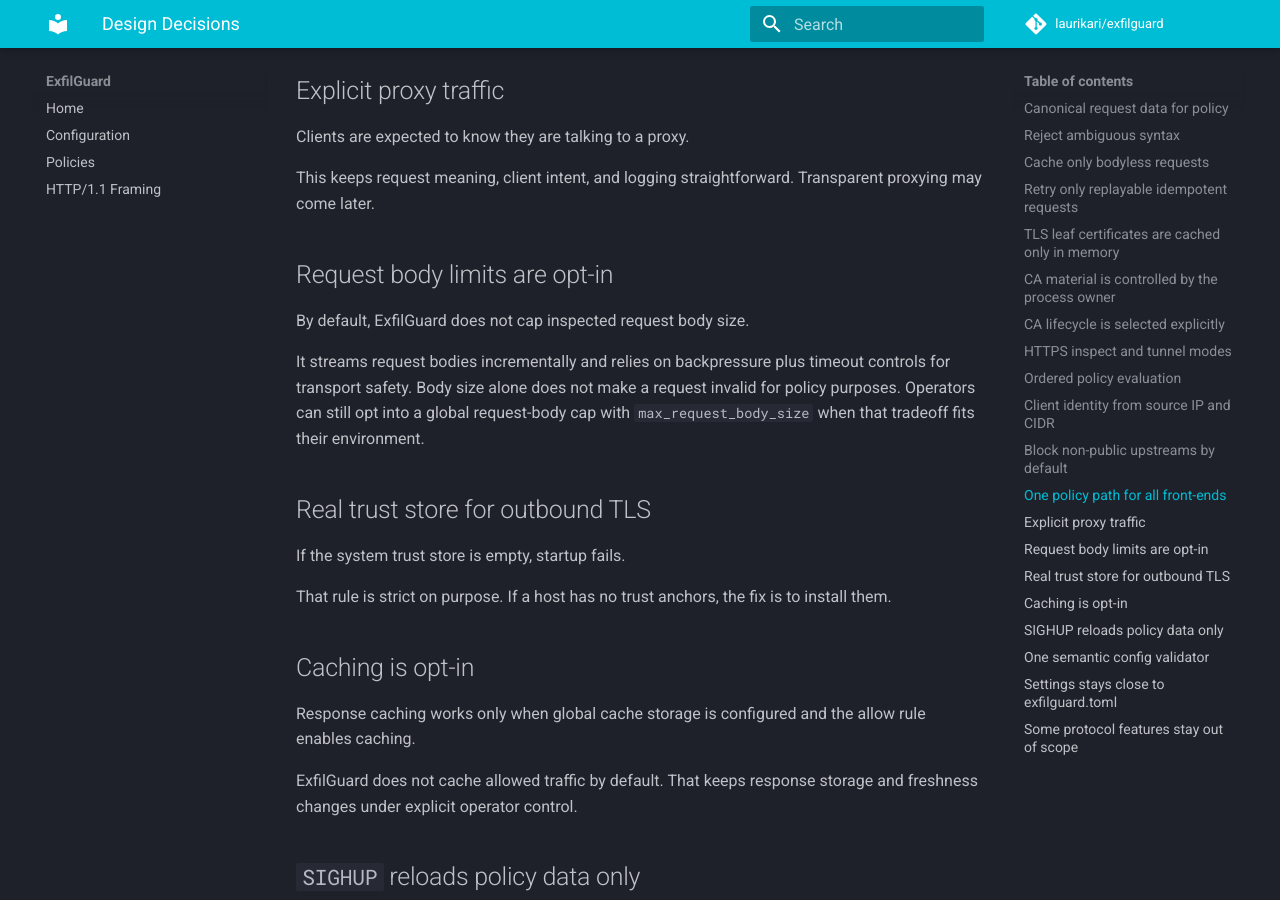
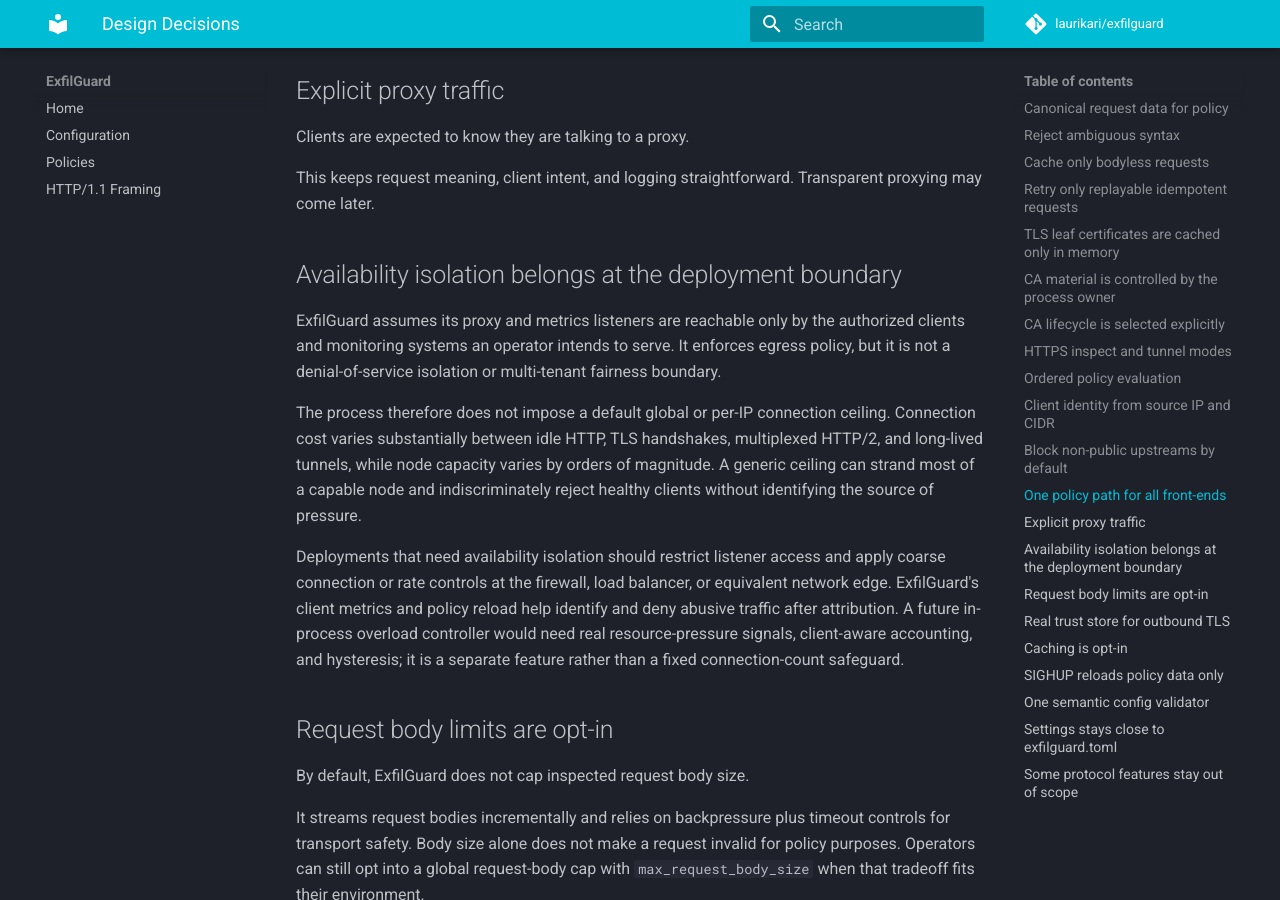
Before and after one commit to laurikari/exfilguard, an MkDocs documentation site: the page built from docs/design-decisions.md, in a window 1280 px wide and 900 px high, scrolled down 3827 px. Built offline with MkDocs 1.6.1 and Material for MkDocs 9.7.7, drawn with Linux system fonts in a browser that asks for light colours; comment, search, counter and statistics services are not loaded.

Commit message:
Clarify availability isolation boundary

```diff
--- a/docs/design-decisions.md
+++ b/docs/design-decisions.md
@@ -167,6 +167,28 @@
 This keeps request meaning, client intent, and logging straightforward.
 Transparent proxying may come later.
 
+## Availability isolation belongs at the deployment boundary
+
+ExfilGuard assumes its proxy and metrics listeners are reachable only by the
+authorized clients and monitoring systems an operator intends to serve. It
+enforces egress policy, but it is not a denial-of-service isolation or
+multi-tenant fairness boundary.
+
+The process therefore does not impose a default global or per-IP connection
+ceiling. Connection cost varies substantially between idle HTTP, TLS
+handshakes, multiplexed HTTP/2, and long-lived tunnels, while node capacity
+varies by orders of magnitude. A generic ceiling can strand most of a capable
+node and indiscriminately reject healthy clients without identifying the
+source of pressure.
+
+Deployments that need availability isolation should restrict listener access
+and apply coarse connection or rate controls at the firewall, load balancer,
+or equivalent network edge. ExfilGuard's client metrics and policy reload help
+identify and deny abusive traffic after attribution. A future in-process
+overload controller would need real resource-pressure signals, client-aware
+accounting, and hysteresis; it is a separate feature rather than a fixed
+connection-count safeguard.
+
 ## Request body limits are opt-in
 
 By default, ExfilGuard does not cap inspected request body size.
```
Also changed, not shown: README.md (+7 -0 lines).
